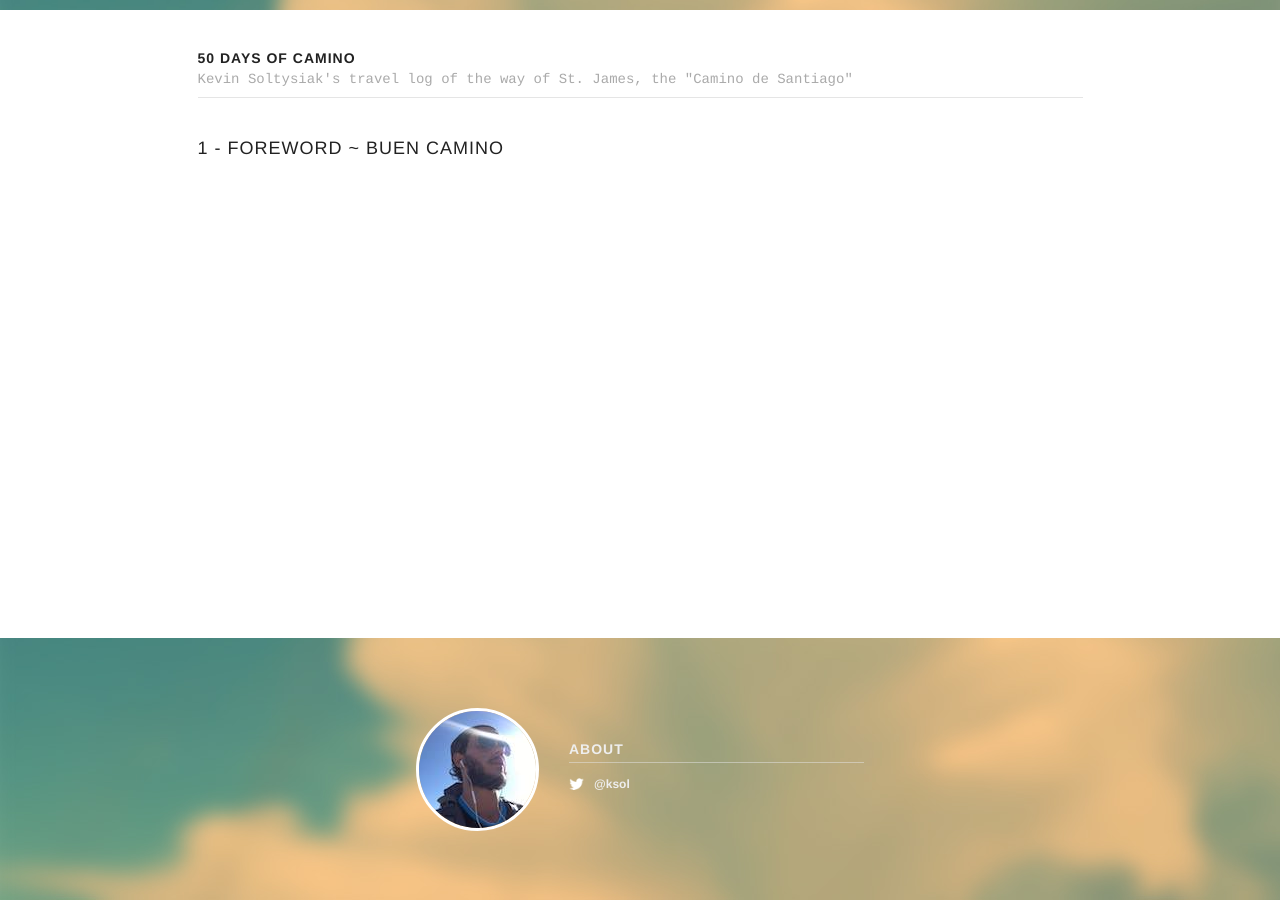
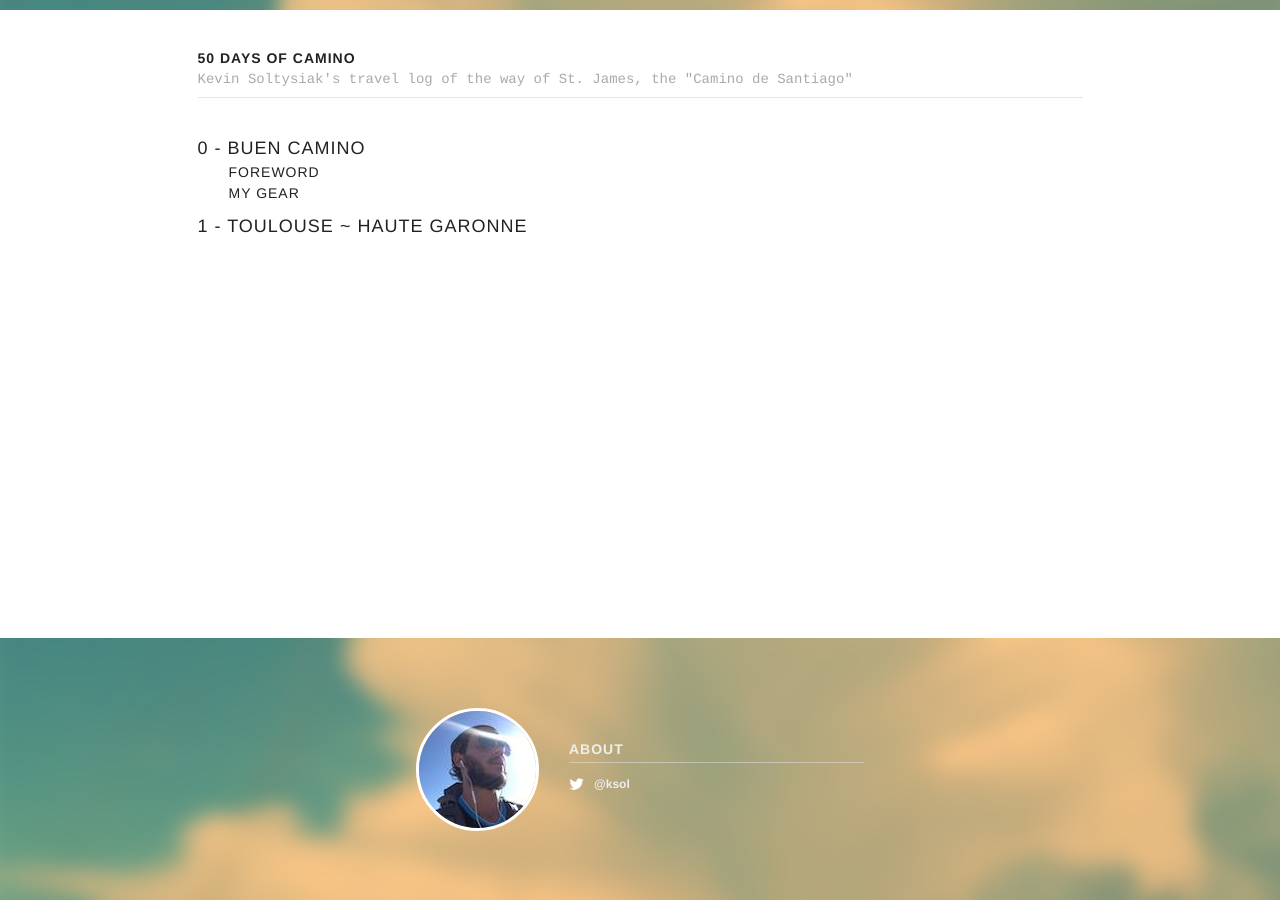
Before and after one commit to ksol/camino-2016, a Jekyll site: the page built from index.html, in a window 1280 px wide. Built offline with Jekyll 4.4.1, drawn with Linux system fonts in a browser that asks for light colours; the list of posts is cut into pages by our own code.

Commit message:
Gear + index

```diff
--- a/_config.yml
+++ b/_config.yml
@@ -11,8 +11,8 @@ instagram_username: "ksol"
 
 # Build settings
 markdown: kramdown
-permalink: /:title/
-
+permalink: /:categories/:title/
+future: true
 gems: [jekyll-paginate, jekyll-feed]
 
 # Pagination
--- /dev/null
+++ b/_data/chapters.yml
@@ -0,0 +1,5 @@
+- name: Buen Camino
+  slug: buen-camino
+
+- name: Toulouse ~ Haute Garonne
+  slug: toulouse-haute-garonne
--- a/_posts/2016-11-23-foreword.markdown
+++ b/_posts/2016-11-23-foreword.markdown
@@ -1,8 +1,10 @@
 ---
 layout:   post
-title:    "Foreword ~ Buen Camino"
+title:    "Foreword"
 date:     2016-11-23 12:00:00
+showdate: false
 comments: true
+category: buen-camino
 ---
 
 Hello, reader. What you're about to read is an account of my walking of "The Way" of St. James, or as we modern days pilgrims like to call it, **the camino**.
--- a/_sass/_layout.scss
+++ b/_sass/_layout.scss
@@ -79,6 +79,15 @@ h2 {
     font-weight: normal;
 }
 
+h5 {
+    font-family: $subtitle-font;
+    font-size: 18px;
+    margin: 0;
+    color: $subtitle-colour;
+    font-weight: normal;
+    text-align: center;
+}
+
 footer {
     background-size: cover;
     height: $footer-height;
--- a/_sass/modules/post/_rules.scss
+++ b/_sass/modules/post/_rules.scss
@@ -56,7 +56,7 @@
       text-align: center;
     }
 
-    .post-header-title, .post-header-title-listing {
+    .collection-title-listing, .post-header-title, .post-header-title-listing {
         margin-bottom: 5px;
 
         font-weight: 500;
@@ -75,10 +75,19 @@
       font-size: 40px;
     }
 
-    .post-header-title-listing {
+    .collection-title-listing, .post-header-title-listing {
       font-family: $title-font;
+    }
+
+    .collection-title-listing {
       font-size: 18px;
     }
+
+    .post-header-title-listing {
+      font-size: 14px;
+      margin-left: 31px;
+    }
+
 
     .post-header-date {
         font-family: $caption-font;
--- a/index.html
+++ b/index.html
@@ -2,8 +2,40 @@
 layout: default
 ---
 
+{% for chapter in site.data.chapters %}
+  <div class="post-header">
+    <a href="#">
+      <h3 class="collection-title-listing">
+        {{forloop.index0}} - {{chapter.name}}
+      </h3>
+    </a>
+
+    {% assign posts = site.posts | where:"category",chapter.slug %}
+
+    {% for post in posts reversed %}
+      <a href="{{ site.baseurl }}{{ post.url }}">
+        <h4 class="post-header-title-listing">
+          {% if post.showdate != false %}
+            {% if post.date %}
+              {{ post.date | date: "%d/%m" }} —
+            {% endif %}
+          {% endif %}
+
+          {{ post.title }}
+        </h4>
+      </a>
+    {% endfor %}
+  </div>
+<!--
+  {% assign posts = site.posts | where:"chapter",chapter.slug %}
+
+  {% for post in posts %}
+    <a href="{{ site.baseurl }}{{ post.url }}"><h3 class="post-header-title-listing">{{ post.title }}</h3></a>
+  {% endfor %} -->
+{% endfor %}
+
 <!-- This loops through the paginated posts -->
-{% for post in paginator.posts reversed %}
+<!-- {% for post in paginator.posts reversed %}
     <div class="post-header">
       <a href="{{ site.baseurl }}{{ post.url }}"><h3 class="post-header-title-listing">{{forloop.index}} - {{ post.title }}</h3></a>
       {% if post.from or post.to %}
@@ -22,7 +54,7 @@ layout: default
         </h4>
       {% endif %}
     </div>
-{% endfor %}
+{% endfor %} -->
 
 {% if paginator.total_pages > 1 %}
 <ul class="pagination">
```
Also changed, not shown: _posts/2016-11-24-gear.markdown (added, +62 -0 lines).
